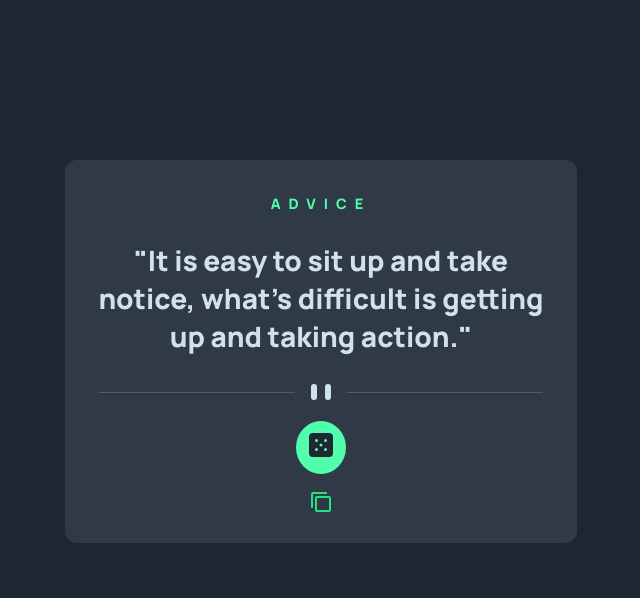
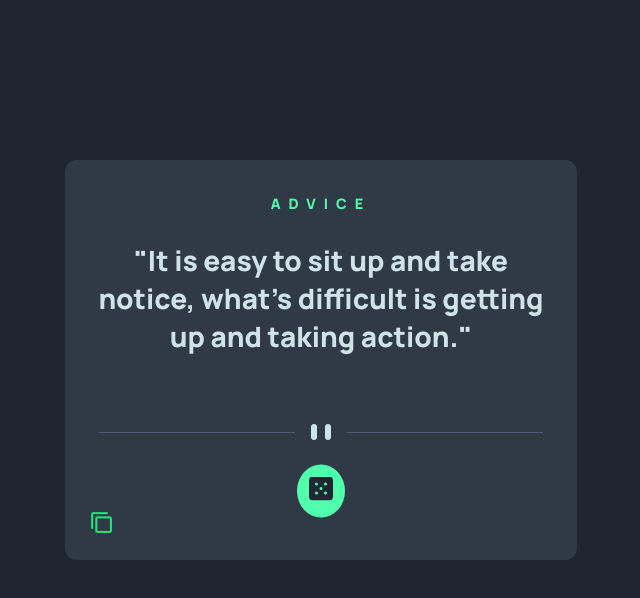
Before and after one commit to kaiohnr/Advice-Generator-App, a plain HTML site: page index.html in a window 1280 px wide. Shown: the whole page, without its empty margins (319-959 px from the left). Drawn offline with Linux system fonts and the light colour scheme.

Commit message:
solve container height

```diff
--- a/styles/styles.css
+++ b/styles/styles.css
@@ -30,6 +30,14 @@ body {
   max-width: 32rem;
   border-radius: 12px;
   padding: 1.5rem;
+  height: 500px;
+  position: relative;
+}
+
+@media (min-width: 40rem) {
+  .main--container {
+    height: 400px;
+  }
 }
 
 .main--container__title {
@@ -44,18 +52,37 @@ body {
   color: #cfe3e9;
 }
 
+.main--container__divider {
+  position: absolute;
+  left: 50%;
+  bottom: 7rem;
+  transform: translate(-50%, -50%);
+}
+
 .roll-dice--container {
   margin: 1rem auto;
-  max-width: 50px;
   background-color: var(--secondary-color);
   border-radius: 50%;
   padding: 0.75rem;
-  position: relative;
+  position: absolute;
   cursor: pointer;
+  bottom: 0;
+  left: 50%;
+  transform: translate(-50%, -50%);
 }
 
-.roll-dice--container:focus,
 .roll-dice--container:hover {
   box-shadow: 0px 0px 37px 1px #52ffa8;
   transition: 0.1s;
 }
+
+.copy-clipboard--container {
+  position: absolute;
+  bottom: 5%;
+}
+
+.copy-clipboard__image {
+  height: 25px;
+  width: 25px;
+  cursor: pointer;
+}
```
